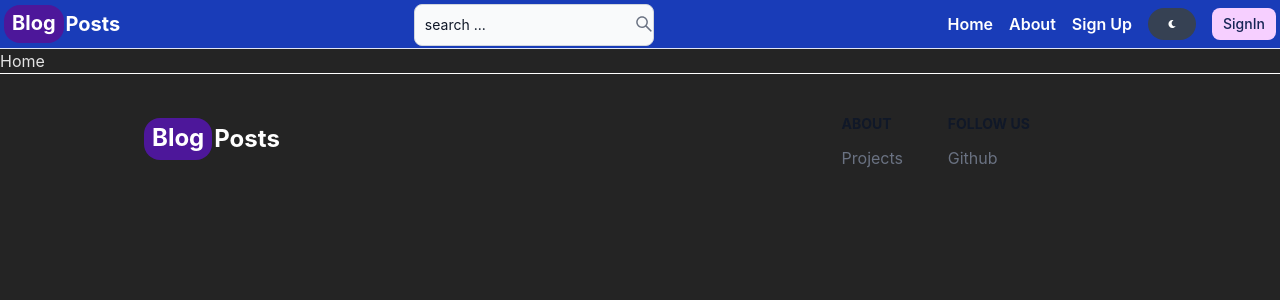
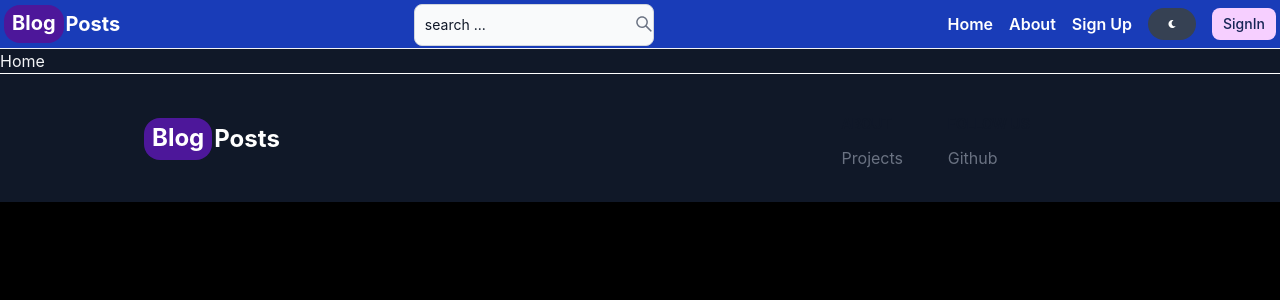
Before and after one commit to Tharun-Reddy21/FullStack-Project-MERN, a React app in the folder frontend/: page / in a window 1280 px wide. Shown: the top 300 px of the page. Built offline with nearby package versions, Linux system fonts and the light colour scheme; no server answers; the HTML template or start-up script is replaced by a standard one.

Commit message:
Dark mode

```diff
--- a/frontend/src/components/Header.jsx
+++ b/frontend/src/components/Header.jsx
@@ -4,10 +4,12 @@ import { Link, useNavigate } from "react-router-dom";
 import { AiOutlineSearch, AiOutlineMenu } from "react-icons/ai";
 import { FaMoon } from "react-icons/fa";
 
-import { useSelector } from "react-redux";
+import { useSelector,useDispatch } from "react-redux";
+import { toggleTheme } from "../redux/theme/themeSlice.js";
 
 export default function Header() {
   const [open, setOpen] = useState(false);
+  const dispatch = useDispatch();
   const [showSearch, setShowSearch] = useState(false);
   const [profileOpen, setProfileOpen] = useState(false);
 
@@ -58,9 +60,11 @@ export default function Header() {
               Sign Up
             </Link>
           </div>
-
+          {/*.................. Theme change Button........................... */}
           <Button
-            className="hidden md:inline-flex w-12 h-8 transition-transform hover:scale-105"
+            onClick={()=>dispatch(toggleTheme())}
+            className="hidden md:inline-flex w-12 h-8
+             transition-transform hover:scale-105"
             color="gray"
             pill
           >
--- /dev/null
+++ b/frontend/src/components/ThemeProvider.jsx
@@ -0,0 +1,14 @@
+import { useSelector } from "react-redux";
+
+export default function ThemeProvider({ children }) {
+  const { theme } = useSelector(state => state.theme);
+
+  return (
+    <div className={theme}>
+      <div className="text-gray-100 bg-gray-900
+       dark:text-gray-100 dark:bg-gray-950">
+        {children}
+      </div>
+    </div>
+  );
+}
--- a/frontend/src/index.css
+++ b/frontend/src/index.css
@@ -9,5 +9,5 @@
   font-weight: 400;
 
   color: rgba(255, 255, 255, 0.87);
-  background-color: #242424;
+  background-color: #000000;
 }
--- a/frontend/src/main.jsx
+++ b/frontend/src/main.jsx
@@ -6,10 +6,15 @@ import {store,persistor} from './redux/store.js';
 import {Provider} from 'react-redux';
 import { PersistGate } from 'redux-persist/integration/react';
 
+//for theme change
+import  ThemeProvider  from './components/ThemeProvider.jsx';
+
 createRoot(document.getElementById('root')).render(
   <Provider store={store}>
       <PersistGate loading={null} persistor={persistor}>
-        <App />
+        <ThemeProvider>
+          <App />
+        </ThemeProvider>
       </PersistGate>
     </Provider>
 )
--- a/frontend/src/redux/store.js
+++ b/frontend/src/redux/store.js
@@ -3,11 +3,14 @@ import {configureStore,combineReducers } from '@reduxjs/toolkit'
 import {persistReducer, persistStore} from 'redux-persist';
 
 import userReducer from './user/userSlice.js'
+import themeReducer from './theme/themeSlice.js'
+
 import storage from 'redux-persist/lib/storage';
 
 //conbining reducers
 const rootReducer = combineReducers({
     user:userReducer,
+    theme:themeReducer,
 });
 
 const persistConfig = {
--- /dev/null
+++ b/frontend/src/redux/theme/themeSlice.js
@@ -0,0 +1,19 @@
+import {createSlice} from '@reduxjs/toolkit';
+
+const initialState ={
+    theme : 'light',
+};
+
+const themeSlice = createSlice({
+    name:'theme',
+    initialState,
+    reducers:{
+        toggleTheme:(state)=>{
+            state.theme = state.theme === 'light' ? 'dark' : 'light'
+        },
+    }
+});
+
+export const {toggleTheme} = themeSlice.actions;
+
+export default themeSlice.reducer;
```
Also changed, not shown: frontend/src/components/PrivateRoute.jsx (added).
